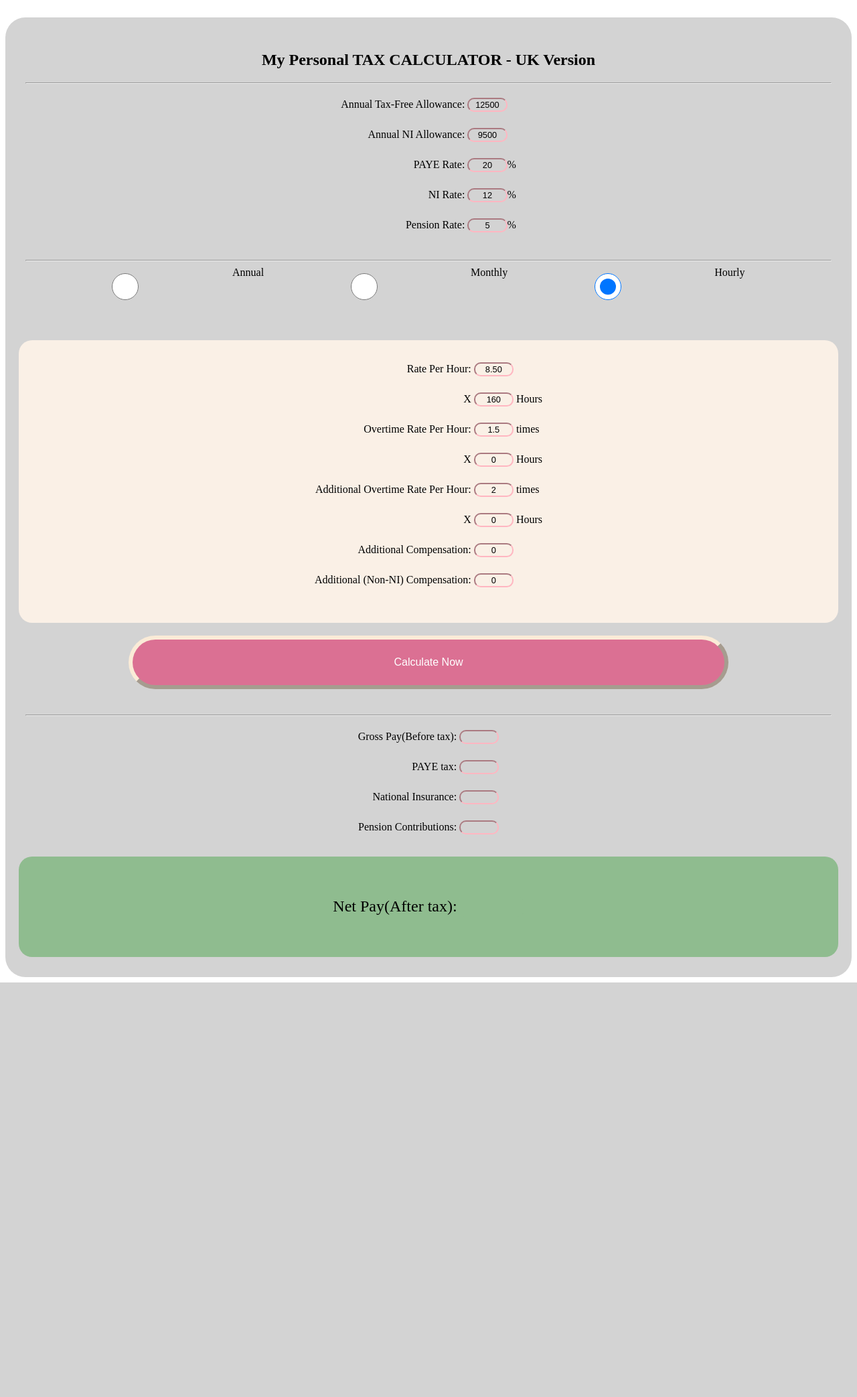
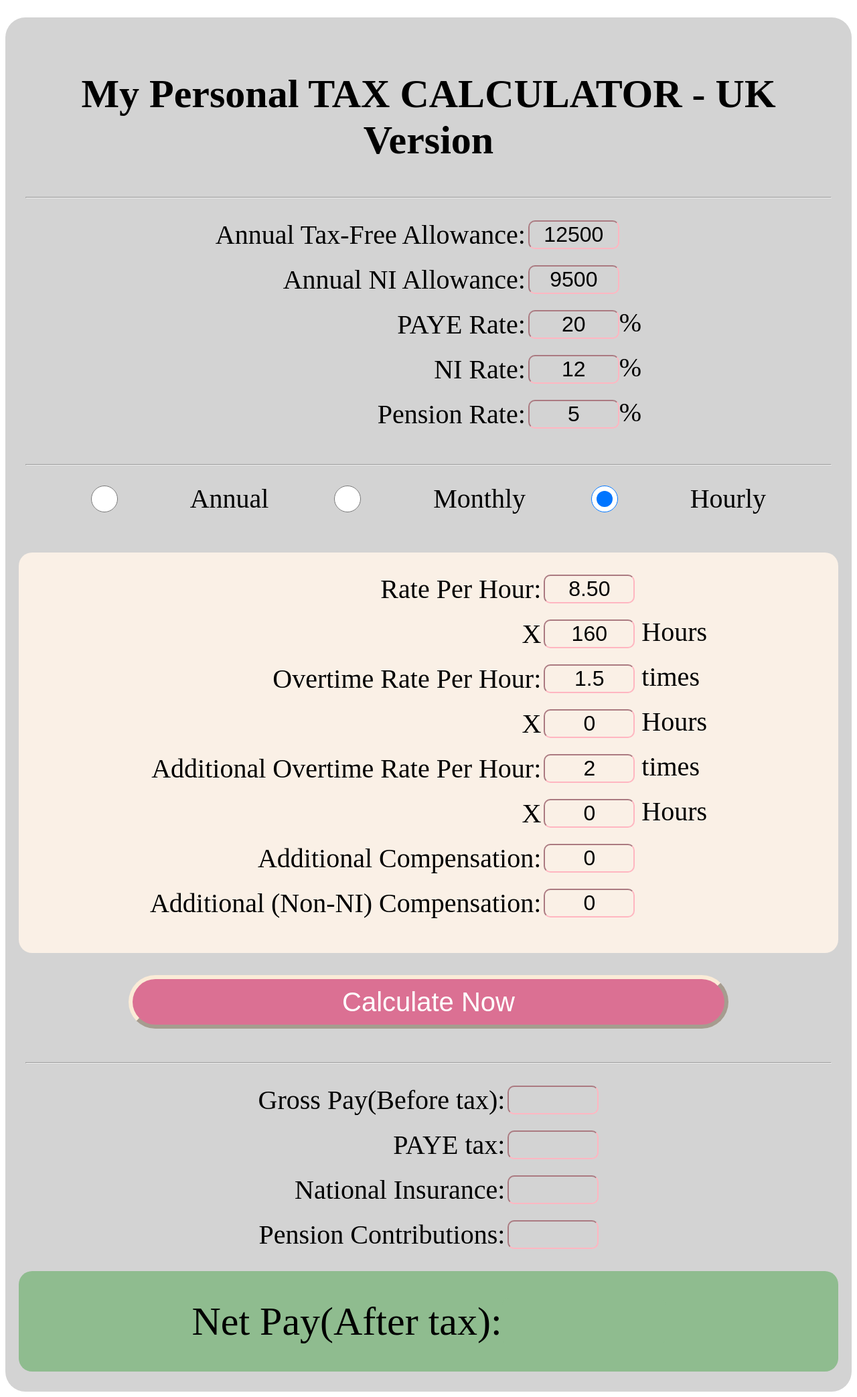
Before and after one commit to maclyn02/uk-tax-calc, a Django app: page / in a window 1280 px wide. Shown: the whole page at 67% size. Before the commit the page ends 1467 px from the top, so only its background shows below. Run offline with Django 3.2, Linux system fonts and the light colour scheme.

Commit message:
updated structure and formulae

```diff
--- a/personalTaxCalcApp/static/css/styles.css
+++ b/personalTaxCalcApp/static/css/styles.css
@@ -4,7 +4,7 @@
   border-radius: 30px;
   padding: 30px;
   text-align: center;
-  font-size: 2.5;
+  font-size: 2.5em;
 }
 
 table{
@@ -33,6 +33,7 @@ input{
 .options{
   display: flex;
   justify-content: space-evenly;
+  align-items: center;
 }
 
 .options>input{
```
